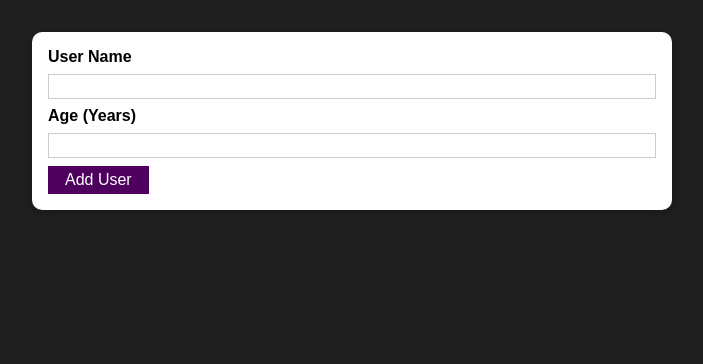
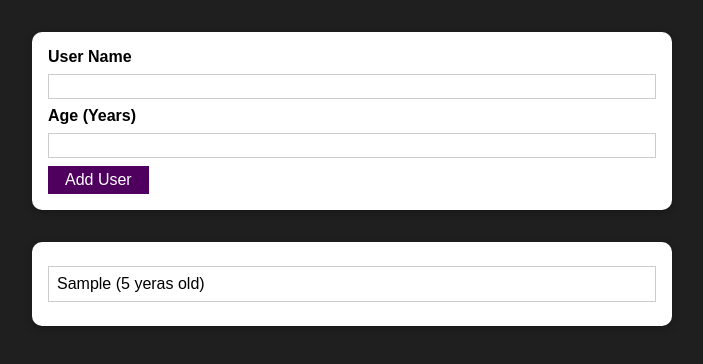
Before and after one commit to FerozShaik96/Basic_Project, a React (Create React App) app: page / in a window 1280 px wide. Both pictures are taken after typing "Sample", "5" into the empty fields and a click on the button "Add User". Shown: the top 364 px of the page, without its empty margins (288-991 px from the left). Built offline with nearby package versions, Linux system fonts and the light colour scheme.

Commit message:
Rendering Multiple user Details

```diff
--- a/src/App.js
+++ b/src/App.js
@@ -1,11 +1,20 @@
-import React from "react";
-import AddUser from "./Users/AddUsers";
+import React, { useState } from "react";
+import AddUser from "./Users/AddUser/AddUsers";
+import UserList from "./Users/UserList/UsersList";
 import "./App.css";
 
 function App() {
+  const [userData, setUserData] = useState([]);
+  const UserDataHandler = (data) => {
+    setUserData((prevUserData) => {
+      return [...prevUserData, data];
+    });
+  };
+  console.log(userData);
   return (
     <div>
-      <AddUser />
+      <AddUser onSave={UserDataHandler} />
+      <UserList users={userData} />
     </div>
   );
 }
--- a/src/Users/UserList/UsersList.js
+++ b/src/Users/UserList/UsersList.js
@@ -6,7 +6,7 @@ const UsersList = (props) => {
     <Card className={classes.users}>
       <ul>
         {props.users.map((user) => (
-          <li>
+          <li key={user.id}>
             {user.name} ({user.age} yeras old)
           </li>
         ))}
```
